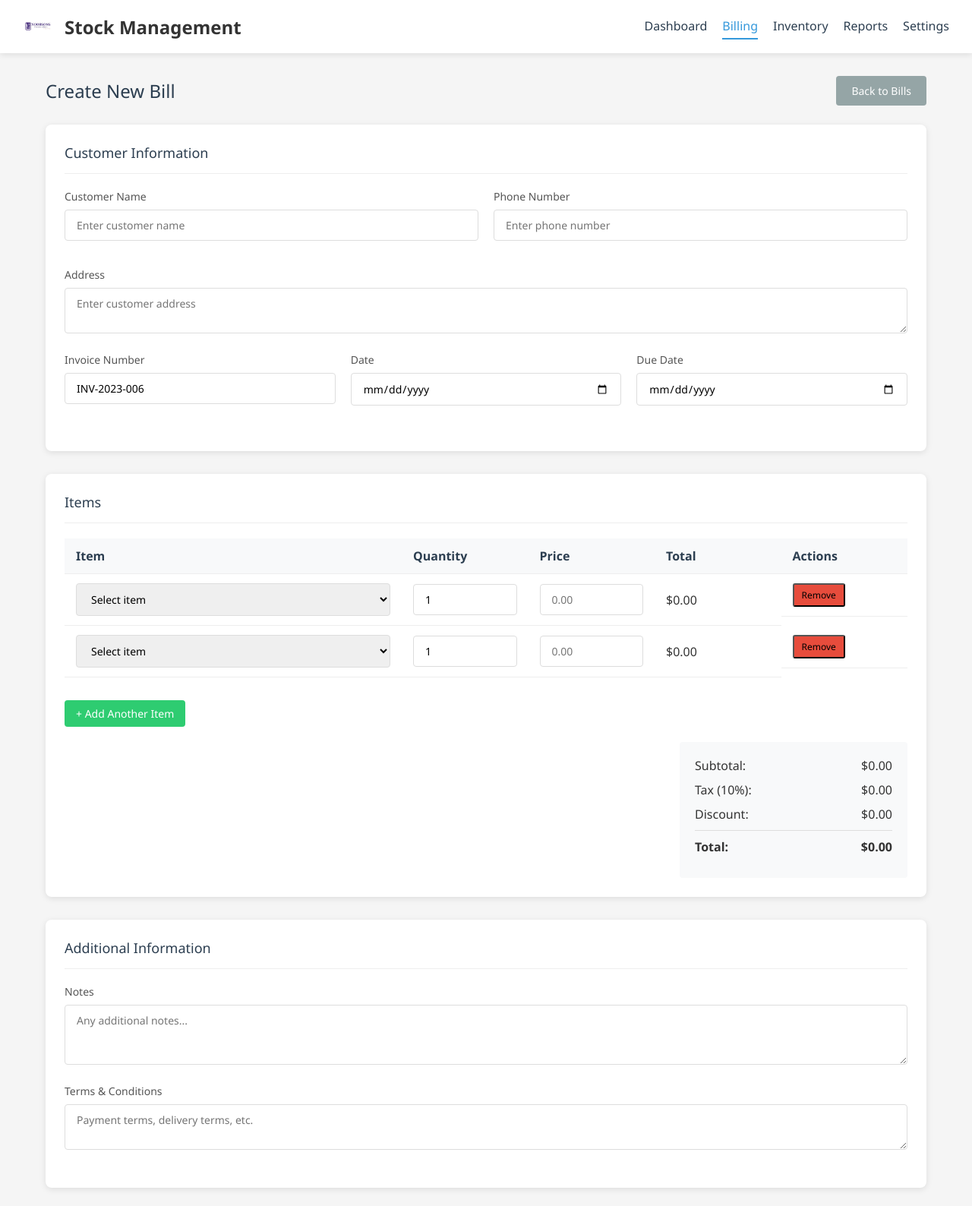
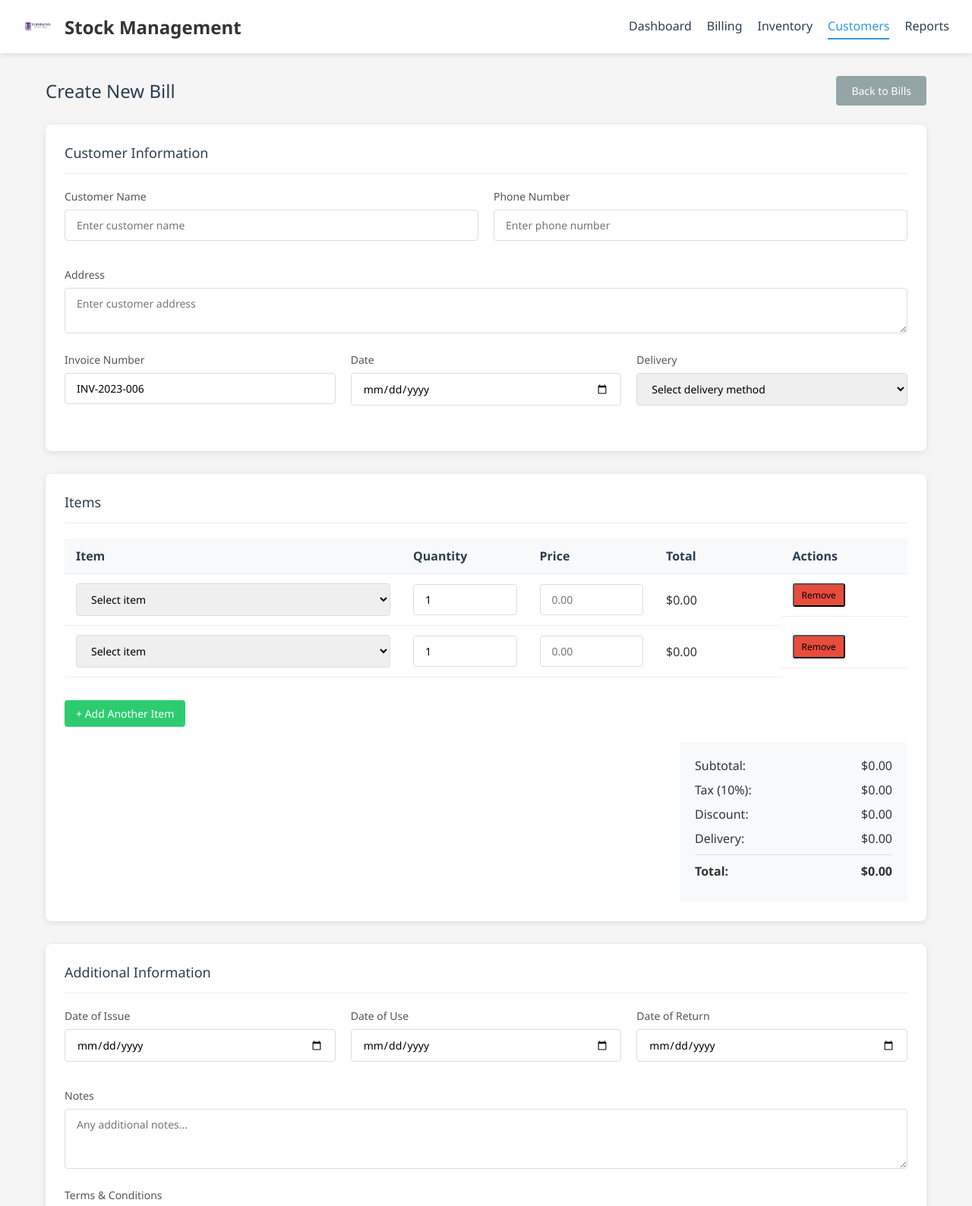
Before and after one commit to strelizia53/LS1FE, a plain HTML site: page billingAdd.html in a window 1280 px wide. Shown: the top 1588 px of the page at 76% size. Drawn offline with Linux system fonts and the light colour scheme.

Commit message:
adjustments

```diff
--- a/billingAdd.html
+++ b/billingAdd.html
@@ -259,11 +259,11 @@
         <h2>Stock Management</h2>
       </div>
       <nav class="nav">
-        <a href="#">Dashboard</a>
-        <a href="#" class="active">Billing</a>
-        <a href="#">Inventory</a>
+        <a href="dashboard.html">Dashboard</a>
+        <a href="billing.html">Billing</a>
+        <a href="stock.html">Inventory</a>
+        <a href="customer.html" class="active">Customers</a>
         <a href="#">Reports</a>
-        <a href="#">Settings</a>
       </nav>
     </header>
 
@@ -332,8 +332,12 @@
             </div>
             <div class="form-col">
               <div class="form-group">
-                <label for="due-date">Due Date</label>
-                <input type="date" id="due-date" required />
+                <label for="delivery-Method">Delivery</label>
+                <select id="delivery-method" required>
+                  <option value="">Select delivery method</option>
+                  <option value="pickup">Own Transport</option>
+                  <option value="delivery">Delivery</option>
+                </select>
               </div>
             </div>
           </div>
@@ -400,6 +404,7 @@
 
           <div class="summary-row">
             <div class="summary-card">
+
               <div class="summary-item">
                 <span>Subtotal:</span>
                 <span>$0.00</span>
@@ -410,6 +415,10 @@
               </div>
               <div class="summary-item">
                 <span>Discount:</span>
+                <span>$0.00</span>
+              </div>
+              <div class="summary-item">
+                <span>Delivery:</span>
                 <span>$0.00</span>
               </div>
               <div class="summary-item summary-total">
@@ -424,6 +433,31 @@
           <div class="card-header">
             <div class="card-title">Additional Information</div>
           </div>
+
+          <div class="form-row">
+            <div class="form-col">
+              <div class="form-group">
+                <label for="date-of-issue">Date of Issue</label>
+                <input type="date" id="date-of-issue" required />
+              </div>
+            </div>
+            <div class="form-col">
+              <div class="form-group">
+                <label for="date-of-use">Date of Use</label>
+                <input type="date" id="date-of-use" required />
+              </div>
+            </div>
+            <div class="form-col">
+              <div class="form-group">
+                <label for="date-of-return">
+                Date of Return
+                </label>
+                <input type="date" id="date-of-return" required />
+              </div>
+            </div>
+
+          </div>
+
 
           <div class="form-group">
             <label for="notes">Notes</label>
```
Also changed, not shown: billing.html (+7 -7 lines), customer.html (+5 -5 lines), dashboard.html (+1 -1 lines), index.html (+14 -0 lines).
